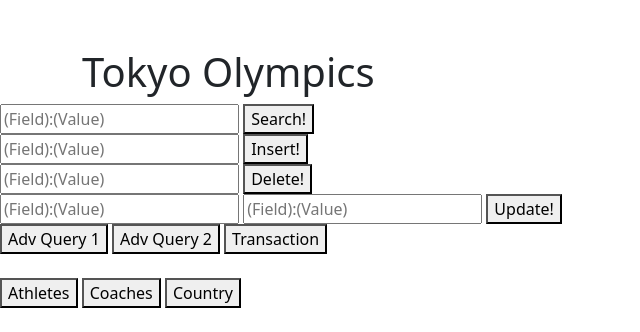
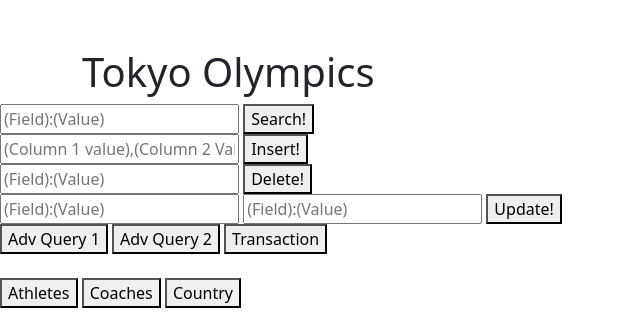
Before and after one commit to aigallegos/olympics_db_web_app, a Flask app: template app/templates/coach.html in a window 1280 px wide. Shown: the top 332 px of the page, without its empty margins (0-640 px from the left). Run offline with Flask 3, Linux system fonts and the light colour scheme; the template is opened without the code that fills it, so the values that code supplies are empty; parts of the project's set-up code (start-up, migrations or seed data) failed here and were passed over.

Commit message:
small change

```diff
--- a/app/templates/athlete.html
+++ b/app/templates/athlete.html
@@ -53,7 +53,7 @@
     </div>
 
     <div>
-      <input type="text" placeholder="(Field):(Value)" id="insertbar">
+      <input type="text" placeholder="(Column 1 value),(Column 2 Value),..." id="insertbar">
       <button onclick="commandServerToRender2()"> Insert! </button>
       <script>
 
--- a/app/templates/coach.html
+++ b/app/templates/coach.html
@@ -52,7 +52,7 @@
     </div>
 
     <div>
-      <input type="text" placeholder="(Field):(Value)" id="insertbar">
+      <input type="text" placeholder="(Column 1 value),(Column 2 Value),..." id="insertbar">
       <button onclick="commandServerToRender()"> Insert! </button>
       <script>
           function commandServerToRender() {
--- a/app/templates/country.html
+++ b/app/templates/country.html
@@ -53,7 +53,7 @@
     </div>
 
     <div>
-      <input type="text" placeholder="(Field):(Value)" id="insertbar">
+      <input type="text" placeholder="(Column 1 value),(Column 2 Value),..." id="insertbar">
       <button onclick="commandServerToRender()"> Insert! </button>
       <script>
           function commandServerToRender() {
```
